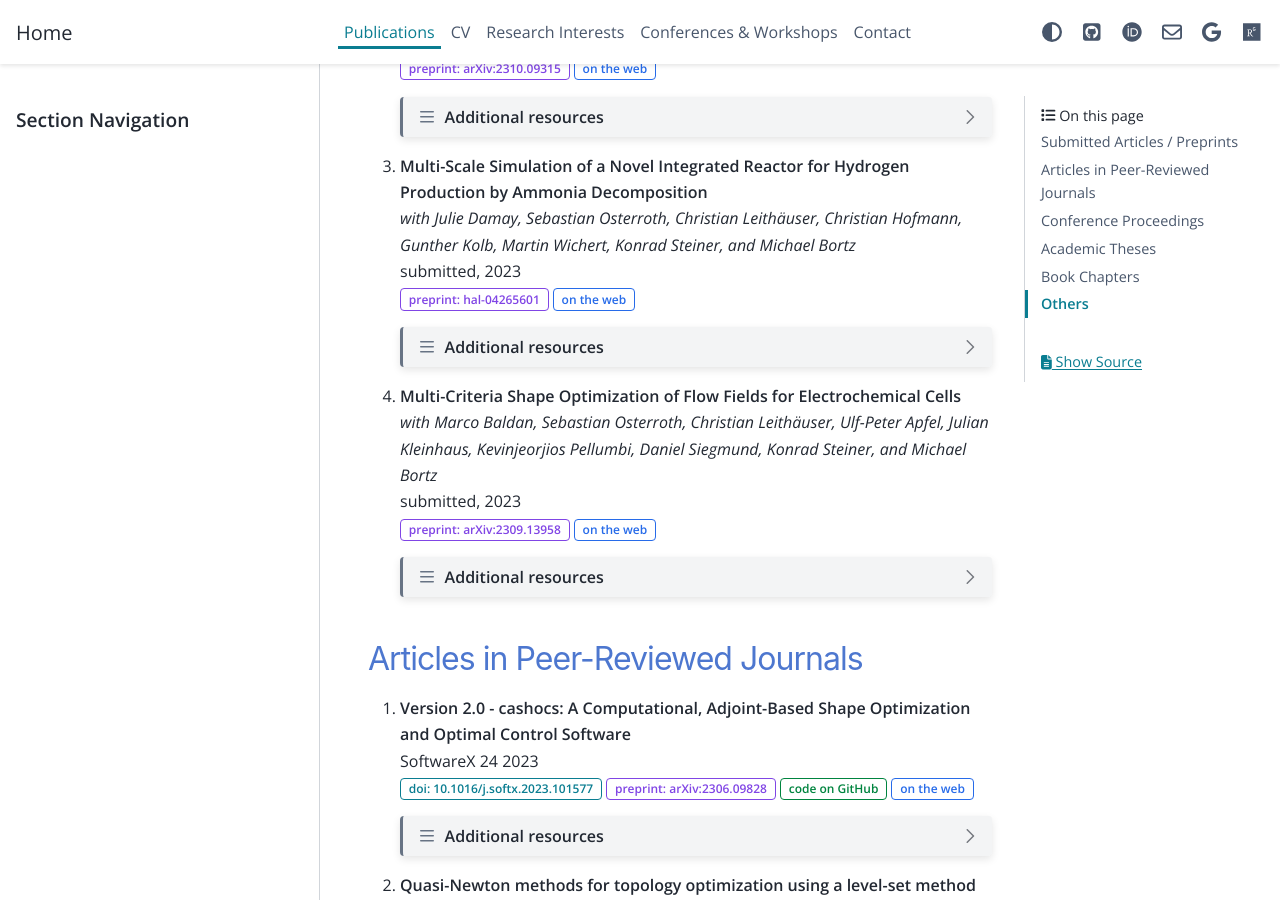
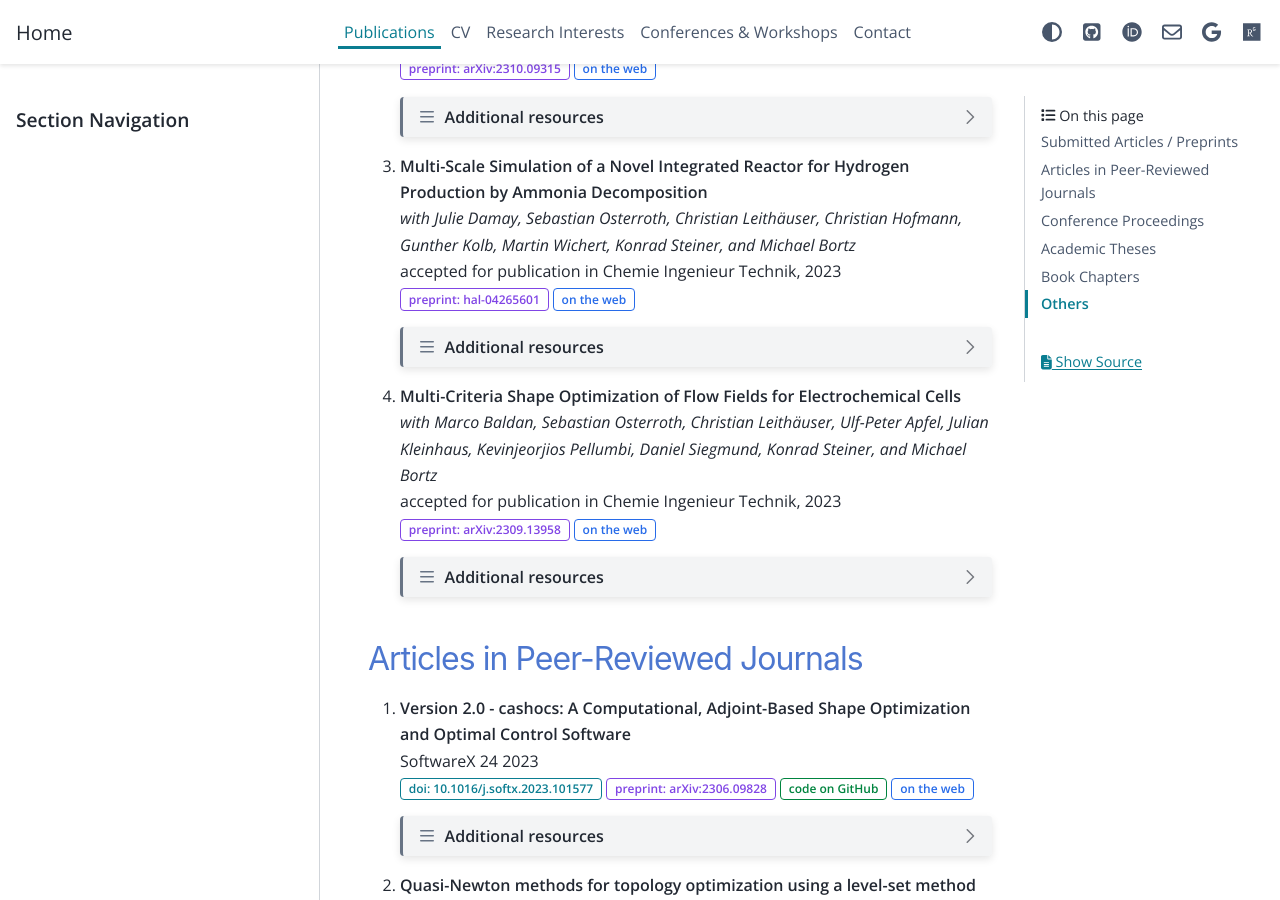
Before and after one commit to sblauth/sblauth.github.io, a Sphinx documentation site: the page built from source/publications.rst, in a window 1280 px wide and 900 px high, scrolled down 572 px. Built offline with Sphinx 7.4.7 and the PyData theme 0.15.4, drawn with Linux system fonts in a browser that asks for light colours.

Commit message:
update publications

```diff
--- a/source/publications.rst
+++ b/source/publications.rst
@@ -63,7 +63,7 @@ Submitted Articles / Preprints
 
 #. | **Multi-Scale Simulation of a Novel Integrated Reactor for Hydrogen Production by Ammonia Decomposition**
    | *with Julie Damay, Sebastian Osterroth, Christian Leithäuser, Christian Hofmann, Gunther Kolb, Martin Wichert, Konrad Steiner, and Michael Bortz*
-   | submitted, 2023
+   | accepted for publication in Chemie Ingenieur Technik, 2023
    | :bdg-link-secondary-line:`preprint: hal-04265601 <https://hal.science/hal-04265601>` :bdg-link-info-line:`on the web <https://www.itwm.fraunhofer.de/en/fields-of-application/renewable-energy-sustainability/ammonpaktor.html>`
 
    .. dropdown:: Additional resources
@@ -95,7 +95,7 @@ Submitted Articles / Preprints
 
 #. | **Multi-Criteria Shape Optimization of Flow Fields for Electrochemical Cells**
    | *with Marco Baldan, Sebastian Osterroth, Christian Leithäuser, Ulf-Peter Apfel, Julian Kleinhaus, Kevinjeorjios Pellumbi, Daniel Siegmund, Konrad Steiner, and Michael Bortz*
-   | submitted, 2023
+   | accepted for publication in Chemie Ingenieur Technik, 2023
    | :bdg-link-secondary-line:`preprint: arXiv:2309.13958 <https://arxiv.org/abs/2309.13958>` :bdg-link-info-line:`on the web <https://www.shapid.fraunhofer.de/en.html>`
 
    .. dropdown:: Additional resources
```
